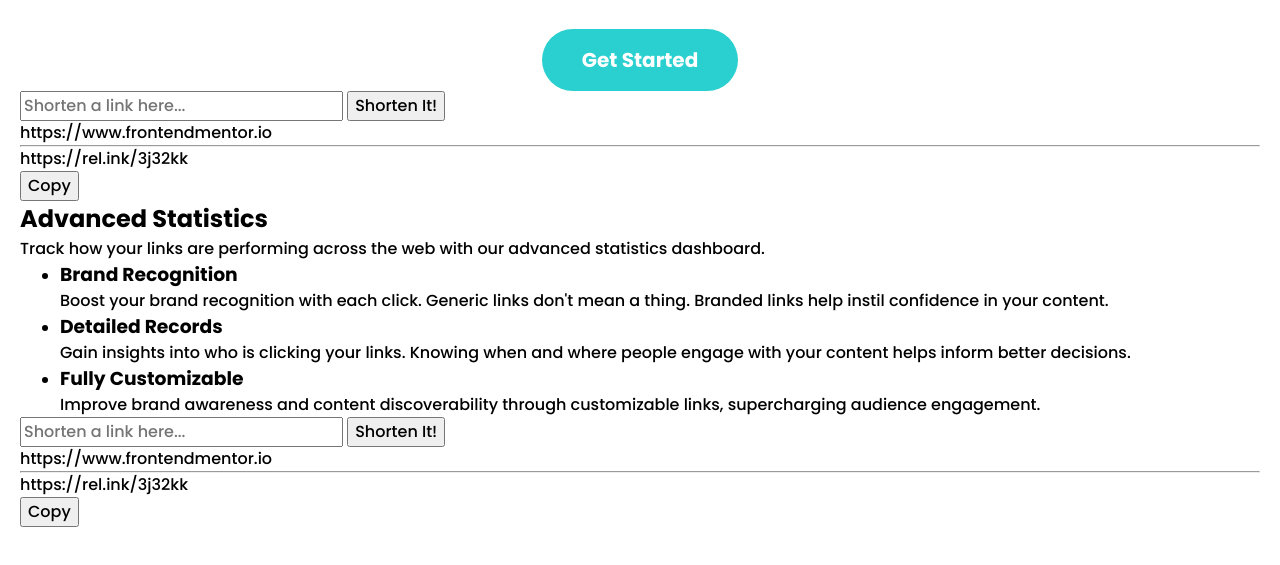
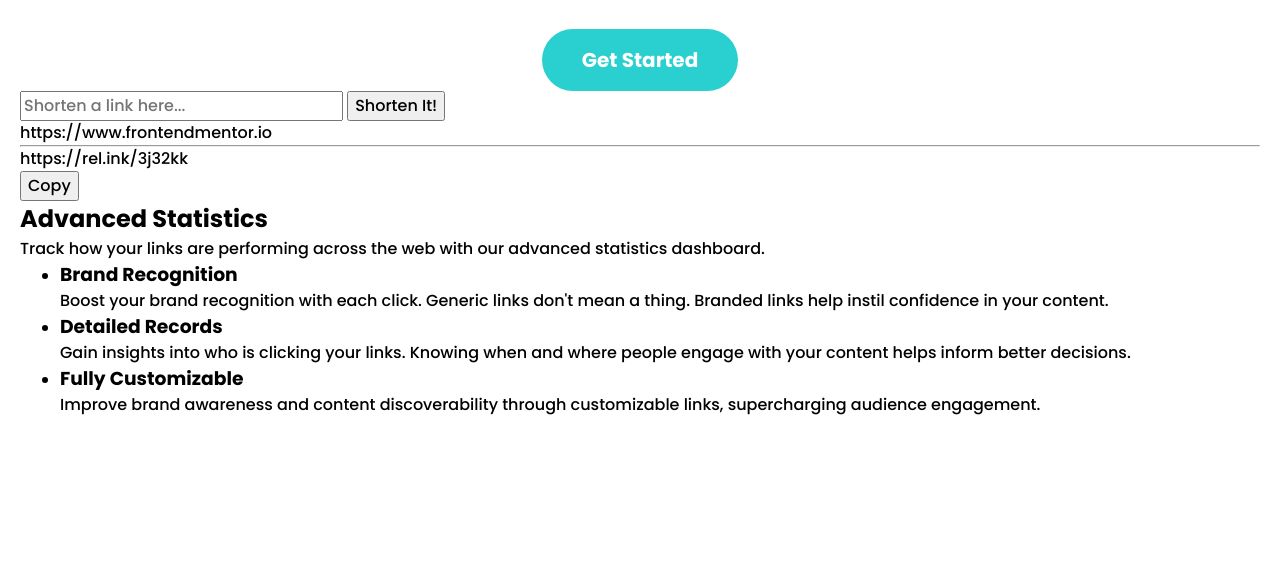
Before and after one commit to JuliAlchemDev/FM-url-shortening-api, a plain HTML site: page index.html in a window 1280 px wide. Shown: the part 715-1280 px from the top of the page. After the commit the page ends 1172 px from the top, so only its background shows below. Drawn offline with Linux system fonts and the light colour scheme.

Commit message:
fix(html): remove extra .shortener element

```diff
--- a/index.html
+++ b/index.html
@@ -207,30 +207,6 @@
       <div class="statistics__line"></div>
     </section>
 
-    <section class="shortener">
-      <form class="shortener__form">
-        <input
-          type="url"
-          placeholder="Shorten a link here..."
-          class="shortener__form-input"
-        />
-        <button type="submit" class="shortener__form-btn">Shorten It!</button>
-      </form>
-
-      <!-- ============================================================
-      TODO: Move this to script.js, when working on shortener functionality
-      ================================================================ -->
-
-      <section class="shortener__card" aria-live="polite">
-        <p class="shortener__link-origin">https://www.frontendmentor.io</p>
-        <hr class="shortener__card-divider" />
-        <p class="shortener__link-short">https://rel.ink/3j32kk</p>
-        <button class="shortener__copy-btn" type="button">Copy</button>
-      </section>
-    </section>
-
-    <!-- ============================================================= -->
-
     <!-- Boost your links today Get Started Features Link Shortening Branded Links Analytics
     Resources Blog Developers Support Company About Our Team Careers Contact -->
 
```
